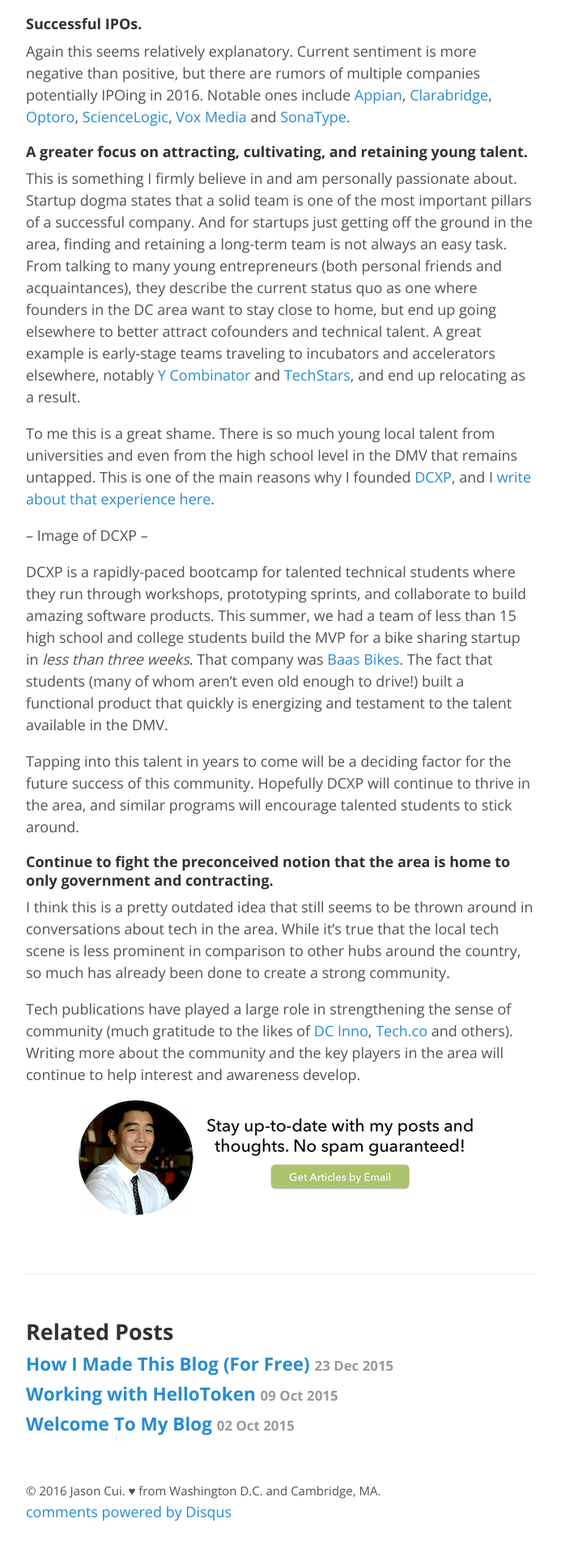
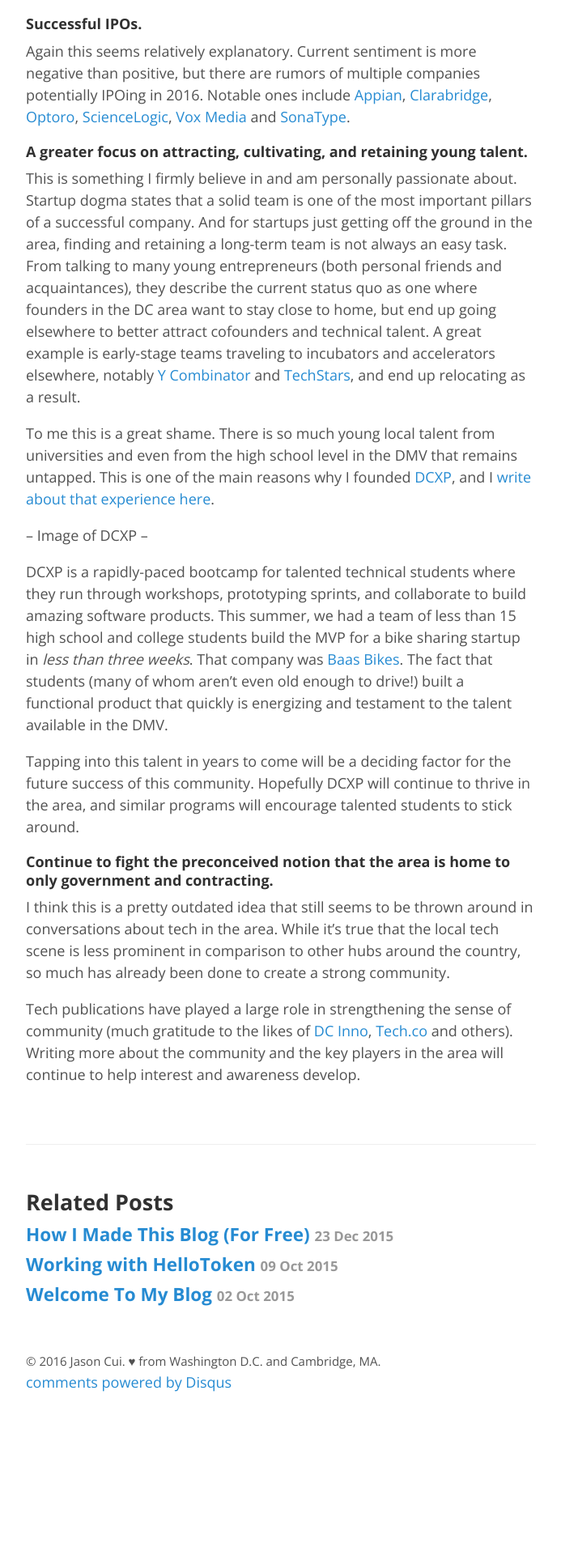
Before and after one commit to jasoncui/jasoncui.github.io, a Jekyll site: the page built from _posts/2016-01-08-my-hope-for-DC-tech.md, in a window 1280 px wide. Shown: the part 1786-3703 px from the top of the page at 81% size, without its empty margins (293-986 px from the left). Built offline with Jekyll 4.4.1, drawn with Linux system fonts in a browser that asks for light colours; comment, search, counter and statistics services are not loaded; after the commit the page ends 3543 px from its top, so only the background shows below that.

Commit message:
new spacing

```diff
--- a/_posts/2016-01-08-my-hope-for-DC-tech.md
+++ b/_posts/2016-01-08-my-hope-for-DC-tech.md
@@ -17,6 +17,7 @@
 Through my various work experiences and time networking with entrepreneurs, VCs, and angel investors through DCXP, I've left with mixed feelings. On one hand, I feel a deep sense of **pride and belonging**. It's inspiring to see life-changing innovation and companies changing the world steps away from where I grew up. And for that I am extremely grateful. On the other hand, I see a lot of room for improvement. I think the DC, Maryland, and Virginia (DMV) has a lot to offer and is poised to really develop rapidly in the coming years. In the years to follow, I want to see more talented individuals set-up shop in the area and to build great companies, create new jobs, and foster a stronger tech community in what is already a very substantial one.
 
 Based on my experience, here are a few things I believe would help the area further progress in 2016.
+
 
 #### More seed funding in DC, Maryland, and Virginia.
 
@@ -50,5 +51,3 @@
 I think this is a pretty outdated idea that still seems to be thrown around in conversations about tech in the area. While it's true that the local tech scene is less prominent in comparison to other hubs around the country, so much has already been done to create a strong community.
 
 Tech publications have played a large role in strengthening the sense of community (much gratitude to the likes of [DC Inno](http://dcinno.streetwise.co/), [Tech.co](http://tech.co/) and others). Writing more about the community and the key players in the area will continue to help interest and awareness develop.
-
-![Subscribe]({{ site.url }}/public/subscribe.png){: .center-image }
```
